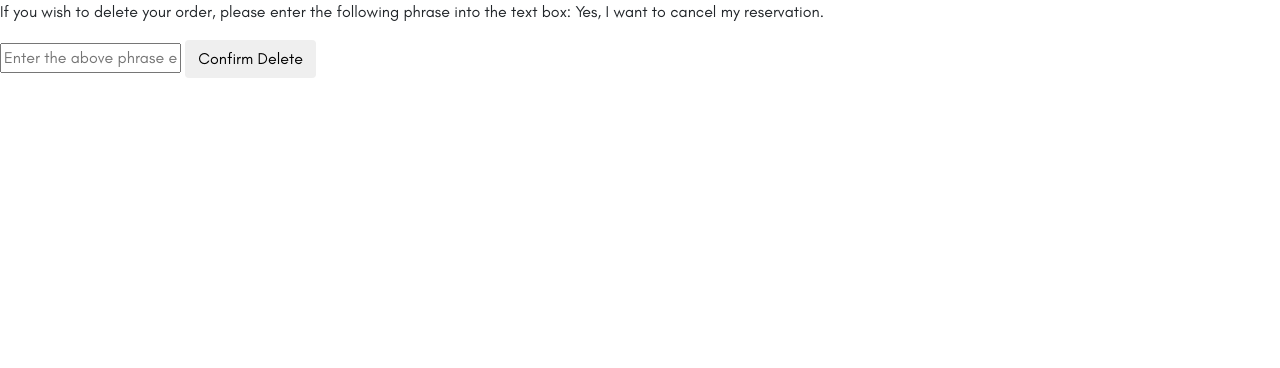
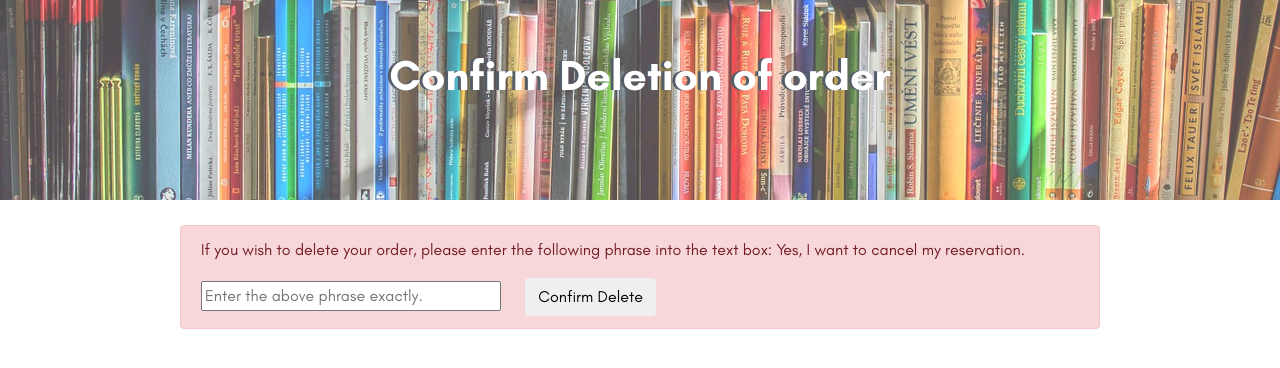
Before and after one commit to dsluo-archive/BookStore, a Django app: template templates/delete_order.html in a window 1280 px wide. Shown: the part 56-424 px from the top of the page. Run offline with Django 3.2, Linux system fonts and the light colour scheme; the template is opened without the code that fills it, so the values that code supplies are empty; parts of the project's set-up code (start-up, migrations or seed data) failed here and were passed over; some libraries are stand-ins or nearby versions.

Commit message:
Added styling to delete_order (AJ)

```diff
--- a/templates/delete_order.html
+++ b/templates/delete_order.html
@@ -1,10 +1,32 @@
 {% extends "base.html" %}
+
+{% load static %}
+
+{% block per_page_css %}
+    <link rel="stylesheet" href="{% static 'css/vendor_delete_book.css' %}">
+{% endblock per_page_css %}
 {% block main_content %}
 
-<form method="post" action='' enctype='multipart/form-data'> {% csrf_token %}
-    <p>If you wish to delete your order, please enter the following phrase into the text box:
-    Yes, I want to cancel my reservation.</p>
-    <input type="text" name="confirmation" placeholder="Enter the above phrase exactly.">
-	<input type="submit" class='btn btn-default' value="Confirm Delete"/>
-</form>
+	<div class="container-fluid banner">
+		<div class="row">
+			<div class="col-md-12">
+				<h3> Confirm Deletion of order </h3>
+			</div>
+		</div>
+	</div>
+
+	<div class="container confirm">
+		<div class="row">
+			<div class="offset-md-1 col-md-10">
+				<div class="alert alert-danger">
+					<form method="post" action='' enctype='multipart/form-data'> {% csrf_token %}
+						<p>If you wish to delete your order, please enter the following phrase into the text box:
+						Yes, I want to cancel my reservation.</p>
+						<input type="text" name="confirmation" id="input-box" placeholder="Enter the above phrase exactly.">
+						<input type="submit" class='btn btn-default' value="Confirm Delete"/>
+					</form>
+				</div>
+			</div>
+		</div>
+	</div>
 {% endblock main_content %}
```
